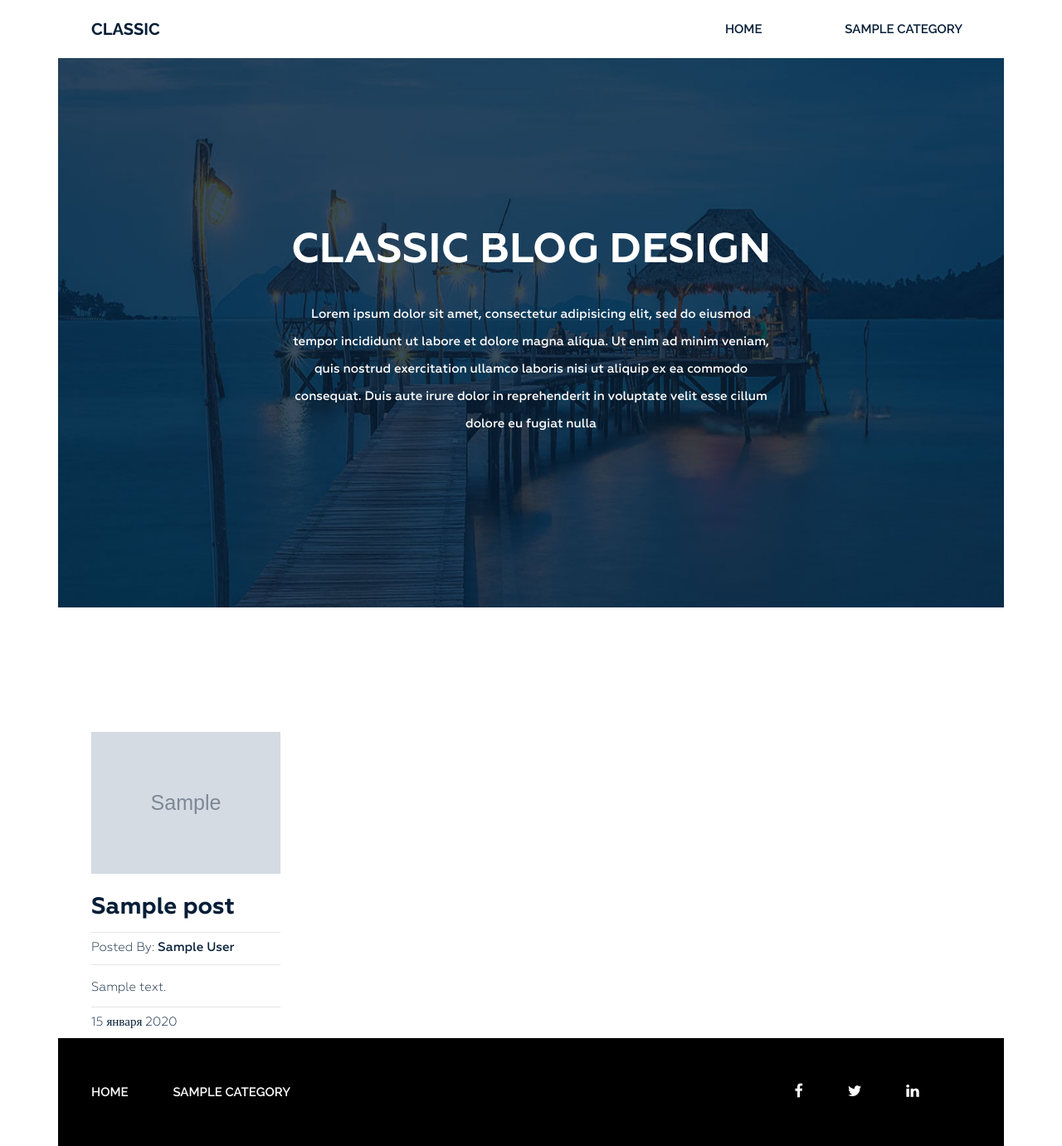
After one commit to VikaUrzan/Blog, a Django app: template siteblog/blog/templates/blog/search.html in a window 1280 px wide. The commit adds this page. Shown: the whole page at 83% size. Run offline with Django 3.2, Linux system fonts and the light colour scheme; tables that the repository leaves empty hold one stand-in row (values such as "Sample post"); the template is opened without the code that fills it: values that come from a table or form of the project are taken from there, most other values are stand-ins (such as "Sample title", 1, 10 or a date in 2020); grey boxes marked "Sample" are stand-in pictures; some libraries are stand-ins or nearby versions.

Commit message:
[develop] search

```diff
--- /dev/null
+++ b/siteblog/blog/templates/blog/search.html
@@ -0,0 +1,68 @@
+{% extends 'base.html' %}
+{% load static %}
+
+{% block title %} Search:: {{ block.super }} {% endblock %}
+
+{% block content %}
+
+<section class="bg-text-area">
+    <div class="container">
+        <div class="row">
+            <div class="col-md-12">
+                <div class="bg-text">
+                    <h3>Classic BLOG Design</h3>
+                    <p>Lorem ipsum dolor sit amet, consectetur adipisicing elit, sed do eiusmod tempor incididunt ut
+                        labore et dolore magna aliqua. Ut enim ad minim veniam, quis nostrud exercitation ullamco
+                        laboris nisi ut aliquip ex ea commodo consequat. Duis aute irure dolor in reprehenderit in
+                        voluptate velit esse cillum dolore eu fugiat nulla </p>
+                </div>
+            </div>
+        </div>
+    </div>
+</section>
+
+<section class="blog-post-area">
+    <div class="container">
+        <div class="row">
+            <div class="blog-post-area-style">
+                {% for post in posts %}
+                <div class="col-md-3">
+                    <div class="single-post">
+
+                        {% if post.photo %}
+                        <img src="{{ post.photo.url }}" alt="{{ post.title }}">
+                        {% else %}
+                        <img src="https://picsum.photos/id/1060/300/201/?blur=2" alt="{{ post.title }}">
+                        {% endif %}
+
+                        <h3><a href="{{ post.get_absolute_url}}">{{ post.title }}</a></h3>
+                        <h4><span>Posted By: <span class="author-name">{{ post.author }}</span></span>
+                        </h4>
+                        <p>{{ post.content|truncatewords_html:20|safe }}</p>
+                        <h4><span>{{ post.created_at|date:"j E Y" }}</span></h4>
+                    </div>
+                </div>
+                {% empty %}
+                <p> По вашему запросу ничего не найдено</p>
+                {% endfor %}
+
+            </div>
+        </div>
+    </div>
+    {% if page_obj.has_other_pages %}
+    <div class="pegination">
+        <div class="nav-links">
+            {% for p in page_obj.paginator.page_range %}
+            {% if page_obj.number == p %}
+            <span class="page-numbers current"> {{ p }}</span>
+            {% else %}
+            <a class="page-numbers" href="?page={{ p }}">{{ p }}</a>
+            {% endif %}
+            {% endfor %}
+            <a class="page-numbers" href="?page={{page_obj.next_page_number}}"><i class="fa fa-angle-right" aria-hidden="true"></i> </a>
+        </div>
+    </div>
+    {% endif %}
+</section>
+
+{% endblock %}
--- a/siteblog/blog/urls.py
+++ b/siteblog/blog/urls.py
@@ -6,4 +6,5 @@ urlpatterns = [
     path('category/<str:slug>/', PostByCategory.as_view(), name='category'),
     path('post/<str:slug>', GetPost.as_view(), name='post'),
     path('tag<str:slug>', PostByTag.as_view(), name='tag'),
+    path('search/', Search.as_view(), name='search'),
 ]
```
Also changed, not shown: siteblog/blog/templates/blog/single.html (+7 -7 lines), siteblog/blog/views.py (+14 -0 lines).
